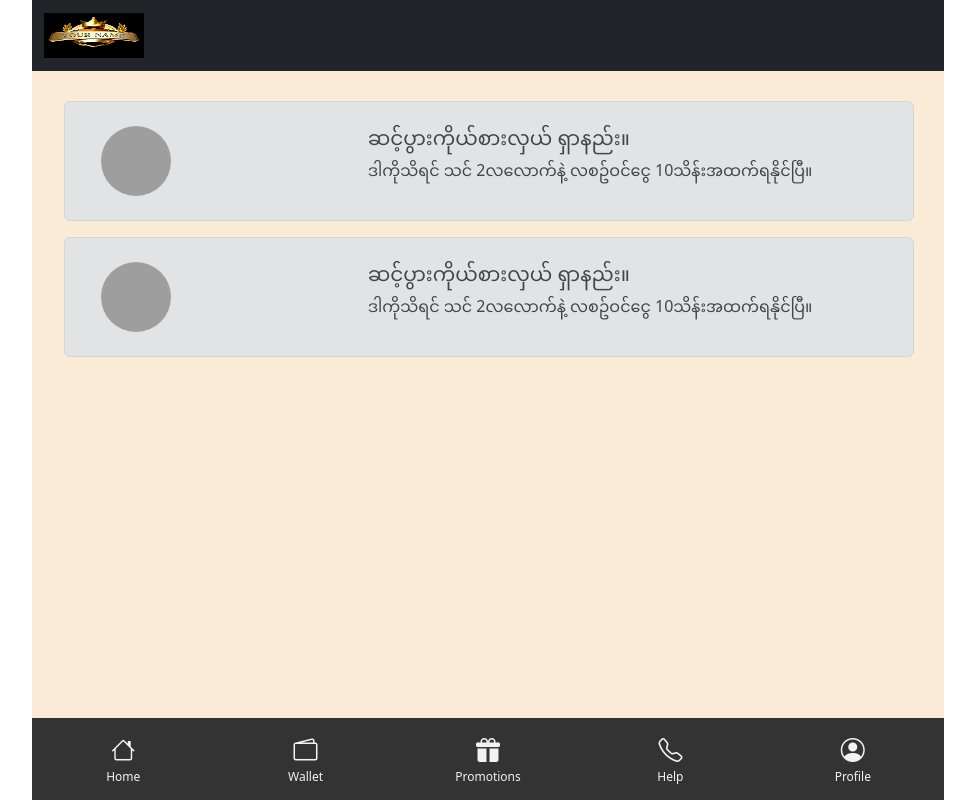
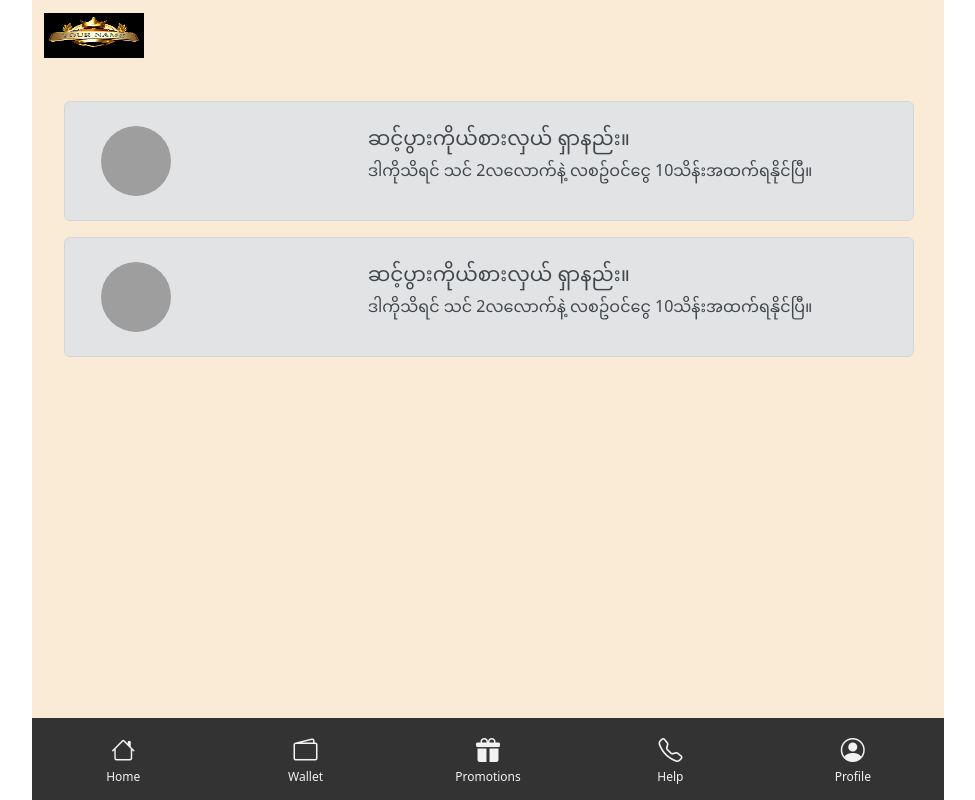
Before and after one commit to POSDevNew/UI, a plain HTML site: page promotions.html in a window 1280 px wide. Shown: the whole page, without its empty margins (152-1127 px from the left). Drawn offline with nearby package versions, Linux system fonts and the light colour scheme; grey boxes are pictures that could not be loaded.

Commit message:
Update promotions.html
Navigation bg color

```diff
--- a/promotions.html
+++ b/promotions.html
@@ -19,7 +19,7 @@
   <body>
     <div class="main">
       <!-- navigation -->
-       <nav class="navbar bg-dark">
+       <nav class="navbar background-color :#121212">
             <div class="container-fluid">
                 <a class="navbar-brand" href="index.html"><img style="height: 45px; width: 100px;" src="./img/LOGO.jpg"
                         alt="..."></a>
```
